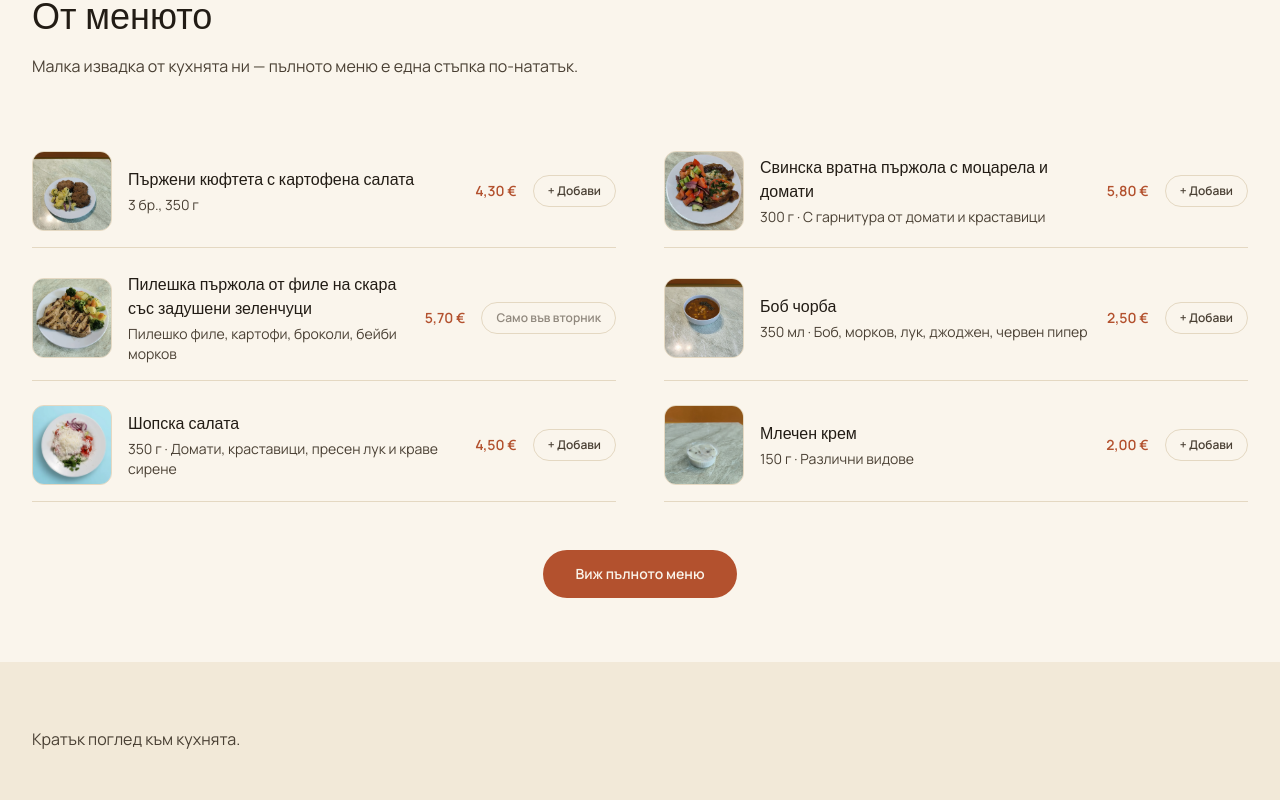
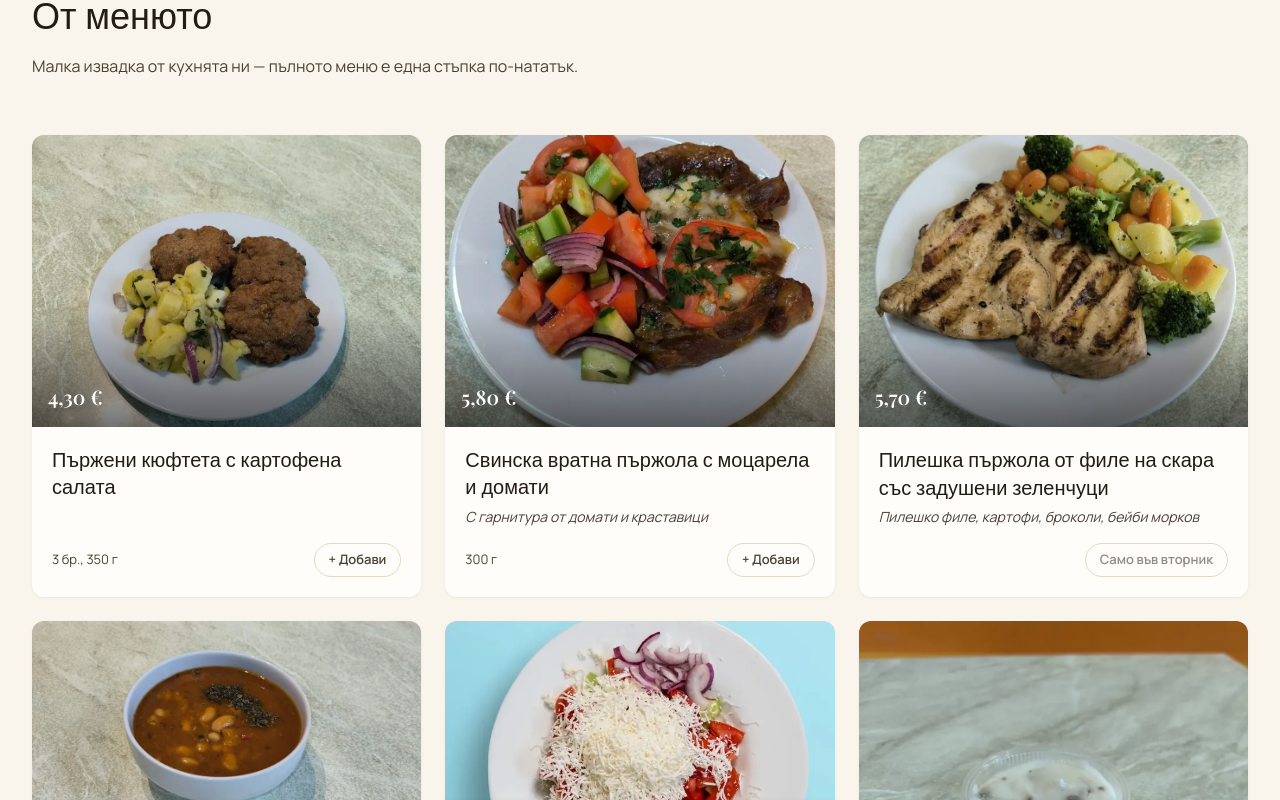
Before and after one commit to Efe1-alt/Restorant-Gourmand, a Next.js app: page / in a window 1280 px wide. Shown: the part 1700-2500 px from the top of the page. Built offline with nearby package versions, Linux system fonts and the light colour scheme.

Commit message:
Нова карта за ястия (DishCard) в менюто и началната страница
Co-Authored-By: Claude Opus 5.5 <noreply@anthropic.com>

```diff
--- a/src/app/globals.css
+++ b/src/app/globals.css
@@ -11,6 +11,8 @@
   --color-olive-dark: #3d4530;
   --color-gold: #c79a4b;
   --color-line: #e4d8c2;
+  /* Най-светлият тон — фон на картите в „Меню“ върху кремавата страница. */
+  --color-paper: #fffdf9;
 }
 
 @theme inline {
@@ -24,6 +26,7 @@
   --color-olive-dark: var(--color-olive-dark);
   --color-gold: var(--color-gold);
   --color-line: var(--color-line);
+  --color-paper: var(--color-paper);
   --font-serif: var(--font-fraunces);
   --font-sans: var(--font-manrope);
 }
--- a/src/app/menu/page.tsx
+++ b/src/app/menu/page.tsx
@@ -15,14 +15,14 @@ export default function MenuPage() {
     <>
       <Navbar />
       <main>
-        <section className="mx-auto max-w-6xl px-5 pb-24 pt-36 sm:px-8 sm:pt-40">
+        <section className="mx-auto max-w-6xl px-5 pb-24 pt-[124px] sm:px-8 sm:pt-[140px]">
           <div className="text-center">
             <h1 className="text-balance text-3xl font-medium leading-tight sm:text-4xl">
               Меню
             </h1>
           </div>
 
-          <div className="mt-14">
+          <div className="mt-9">
             <MenuTabs />
           </div>
         </section>
--- a/src/components/AddToCartButton.tsx
+++ b/src/components/AddToCartButton.tsx
@@ -7,12 +7,18 @@ import { todaysLunchDayId } from "@/lib/ordering";
 import { useSofiaNow } from "@/lib/use-sofia-now";
 import { QuantityStepper } from "./QuantityStepper";
 
-const pill =
-  "inline-flex min-h-11 items-center justify-center whitespace-nowrap rounded-full px-4 text-xs font-semibold transition-colors duration-200 sm:min-h-8 sm:px-3.5";
+const pills = {
+  md: "inline-flex min-h-11 items-center justify-center whitespace-nowrap rounded-full px-4 text-xs font-semibold transition-colors duration-200 sm:min-h-8 sm:px-3.5",
+  // Страницата „Меню“: 32px (34px от sm) — ::after разширява зоната за
+  // докосване до 44px на телефон.
+  compact:
+    "relative inline-flex h-8 items-center justify-center whitespace-nowrap rounded-full px-3.5 text-[13px] font-semibold transition-colors duration-200 after:absolute after:inset-x-0 after:-inset-y-1.5 after:content-[''] sm:h-[34px] sm:after:hidden",
+};
 
 // „+ Добави“ → кратко „✓ Добавено“ → брояч [ − ] 2 [ + ]. При 0 се връща в
 // „+ Добави“. Ястията от обедното меню се поръчват само в техния ден.
-export function AddToCartButton({ entry }: { entry: MenuEntry }) {
+export function AddToCartButton({ entry, size = "md" }: { entry: MenuEntry; size?: keyof typeof pills }) {
+  const pill = pills[size];
   const { add, quantityOf } = useCart();
   const now = useSofiaNow();
   const [justAdded, setJustAdded] = useState(false);
--- /dev/null
+++ b/src/components/DishCard.tsx
@@ -0,0 +1,99 @@
+"use client";
+
+import { useCallback, useState } from "react";
+import Image from "next/image";
+import { UtensilsCrossed } from "lucide-react";
+import type { MenuEntry, MenuItem } from "@/data/menu";
+import { menuImage } from "@/data/menu/images";
+import { AddToCartButton } from "./AddToCartButton";
+import { DishDialog } from "./DishDialog";
+
+// Карта на ястие („Меню“ и „От менюто“): снимка 4:3 с цената върху нея, име, съставки и
+// долу грамаж + „+ Добави“. Клик върху снимката или името отваря прозореца с
+// голямата снимка. entry липсва само за ястия без валидна цена.
+export function DishCard({
+  item,
+  entry,
+  className = "",
+}: {
+  item: MenuItem;
+  entry?: MenuEntry;
+  className?: string;
+}) {
+  const [open, setOpen] = useState(false);
+  const close = useCallback(() => setOpen(false), []);
+  const src = entry ? menuImage(entry) : null;
+  const openDialog = entry ? () => setOpen(true) : undefined;
+
+  const price = (
+    <span
+      className={`font-serif-heading absolute bottom-4 left-4 text-lg font-semibold sm:text-xl ${
+        src ? "text-white" : "text-terracotta"
+      }`}
+    >
+      {item.price}
+    </span>
+  );
+
+  return (
+    <article className={`group flex flex-col overflow-hidden rounded-xl bg-paper shadow-[0_1px_3px_rgba(0,0,0,0.06)] transition duration-200 hover:-translate-y-0.5 hover:shadow-[0_6px_16px_rgba(0,0,0,0.08)] ${className}`}>
+      <button
+        type="button"
+        onClick={openDialog}
+        disabled={!entry}
+        aria-label={`Виж снимка: ${item.name}`}
+        aria-haspopup="dialog"
+        className="relative block aspect-[4/3] w-full overflow-hidden bg-cream-soft focus-visible:outline-none focus-visible:ring-2 focus-visible:ring-inset focus-visible:ring-terracotta disabled:cursor-default"
+      >
+        {src ? (
+          <>
+            <Image
+              src={src}
+              alt={item.name}
+              fill
+              sizes="(min-width: 1024px) 384px, (min-width: 640px) 50vw, 100vw"
+              className="object-cover transition-transform duration-[400ms] group-hover:scale-[1.04]"
+            />
+            {/* Тъмен градиент отдолу, за да се чете цената върху всяка снимка. */}
+            <span aria-hidden className="absolute inset-x-0 bottom-0 h-2/5 bg-linear-to-t from-black/55 to-transparent" />
+          </>
+        ) : (
+          <span aria-hidden className="flex h-full w-full items-center justify-center text-ink-soft/35">
+            <UtensilsCrossed className="h-14 w-14" strokeWidth={1.25} />
+          </span>
+        )}
+        {price}
+      </button>
+
+      <div className="flex flex-1 flex-col px-5 pb-5 pt-[18px]">
+        {/* line-clamp е на span-а — върху бутон (inline-block) не работи. */}
+        <h3 title={item.name} className="text-lg font-medium leading-snug text-ink sm:text-xl">
+          {entry ? (
+            <button
+              type="button"
+              onClick={openDialog}
+              aria-haspopup="dialog"
+              className="block w-full text-left transition-colors duration-200 hover:text-terracotta focus-visible:outline-none focus-visible:ring-2 focus-visible:ring-terracotta"
+            >
+              <span className="line-clamp-2">{item.name}</span>
+            </button>
+          ) : (
+            <span className="line-clamp-2">{item.name}</span>
+          )}
+        </h3>
+        {item.description && (
+          <p title={item.description} className="mt-1.5 line-clamp-2 text-sm italic leading-normal text-ink-soft">
+            {item.description}
+          </p>
+        )}
+
+        <div className="mt-auto flex items-center justify-between gap-3 pt-4">
+          <span className="text-[13px] text-ink-soft">{item.weight}</span>
+          {entry && <AddToCartButton entry={entry} size="compact" />}
+        </div>
+      </div>
+
+      {entry && <DishDialog entry={entry} open={open} onClose={close} />}
+    </article>
+  );
+}
--- a/src/components/DishOpener.tsx
+++ /dev/null
@@ -1,42 +0,0 @@
-"use client";
-
-import { useCallback, useState } from "react";
-import { menuItemDetails, type MenuEntry } from "@/data/menu";
-import { MenuThumb } from "./MenuThumb";
-import { DishDialog } from "./DishDialog";
-
-// Лявата част на реда в менюто (снимка + име + грамаж/описание). Целият блок
-// отваря прозореца с ястието — бутонът е в заглавието, а after:inset-0 го
-// разпъва върху снимката и текста, без да покрива цената и „+ Добави“.
-export function DishOpener({ entry, stacked = false }: { entry: MenuEntry; stacked?: boolean }) {
-  const [open, setOpen] = useState(false);
-  const close = useCallback(() => setOpen(false), []);
-  const details = menuItemDetails(entry.item);
-
-  return (
-    <div className={`group relative flex min-w-0 flex-1 items-center gap-3 sm:gap-4 ${
-        // В „Меню“ на телефон заема целия ред — цената и „+ Добави“ слизат отдолу.
-        stacked ? "basis-full sm:basis-auto" : ""
-      }`}>
-      <MenuThumb entry={entry} />
-      <div className="min-w-0 flex-1">
-        <h3 className="font-medium">
-          <button
-            type="button"
-            onClick={() => setOpen(true)}
-            aria-haspopup="dialog"
-            className="text-left transition-colors duration-200 after:absolute after:inset-0 after:rounded-xl group-hover:text-terracotta focus-visible:outline-none focus-visible:after:ring-2 focus-visible:after:ring-terracotta"
-          >
-            {entry.item.name}
-          </button>
-        </h3>
-        {details && (
-          <p className="mt-1 font-sans text-sm text-ink-soft">
-            {details}
-          </p>
-        )}
-      </div>
-      <DishDialog entry={entry} open={open} onClose={close} />
-    </div>
-  );
-}
--- a/src/components/MenuPreview.tsx
+++ b/src/components/MenuPreview.tsx
@@ -1,7 +1,6 @@
 import Link from "next/link";
 import { ScrollReveal } from "./ScrollReveal";
-import { AddToCartButton } from "./AddToCartButton";
-import { DishOpener } from "./DishOpener";
+import { DishCard } from "./DishCard";
 import { menuEntries } from "@/data/menu";
 
 // Извадка от пълното меню — по едно-две ястия от всяка категория. Данните
@@ -32,25 +31,13 @@ export function MenuPreview() {
         </p>
       </ScrollReveal>
 
-      <div className="mt-14 grid grid-cols-1 gap-x-12 gap-y-2 sm:grid-cols-2">
-        {entries.map((entry, i) => {
-          const dish = entry.item;
-          return (
-            <ScrollReveal
-              key={dish.name}
-              delay={i * 0.06}
-              className="flex items-center gap-3 border-b border-line py-4 sm:gap-4"
-            >
-              <DishOpener entry={entry} />
-              <div className="flex shrink-0 items-center gap-4">
-                <span className="whitespace-nowrap text-sm font-semibold text-terracotta">
-                  {dish.price}
-                </span>
-                <AddToCartButton entry={entry} />
-              </div>
-            </ScrollReveal>
-          );
-        })}
+      {/* Същите карти като в страницата „Меню“. */}
+      <div className="mt-14 grid grid-cols-1 gap-4 sm:grid-cols-2 sm:gap-6 lg:grid-cols-3">
+        {entries.map((entry, i) => (
+          <ScrollReveal key={entry.item.name} delay={i * 0.06} className="flex">
+            <DishCard item={entry.item} entry={entry} className="flex-1" />
+          </ScrollReveal>
+        ))}
       </div>
 
       <ScrollReveal delay={0.2} className="mt-12 text-center">
--- a/src/components/MenuTabs.tsx
+++ b/src/components/MenuTabs.tsx
@@ -4,14 +4,12 @@ import { useState } from "react";
 import { AnimatePresence, motion } from "framer-motion";
 import { siteConfig } from "@/lib/site-config";
 import { useSofiaNow } from "@/lib/use-sofia-now";
-import { AddToCartButton } from "./AddToCartButton";
-import { DishOpener } from "./DishOpener";
+import { DishCard } from "./DishCard";
 import {
   LUNCH_SECTION,
   findMenuEntry,
   lunchDays,
   lunchEntryId,
-  menuItemDetails,
   menuSections,
   sectionEntryId,
 } from "@/data/menu";
@@ -36,10 +34,13 @@ function pillClass(active: boolean, size: "lg" | "sm") {
 
 export function MenuTabs() {
   const [active, setActive] = useState<string>(menuSections[0].name);
-  // Винаги започва от понеделник (и след презареждане).
-  const [dayIndex, setPickedDay] = useState(0);
+  const [pickedDay, setPickedDay] = useState<number | null>(null);
 
-  const isSunday = useSofiaNow()?.weekday === 0;
+  // По подразбиране — днешният ден; в неделя (и преди hydration) — понеделник.
+  const weekday = useSofiaNow()?.weekday ?? null;
+  const isSunday = weekday === 0;
+  const todayIndex = weekday === null || isSunday ? 0 : weekday - 1;
+  const dayIndex = pickedDay ?? todayIndex;
 
   const isLunch = active === LUNCH_SECTION;
   const section = menuSections.find((s) => s.name === active) ?? menuSections[0];
@@ -86,7 +87,7 @@ export function MenuTabs() {
         </div>
       )}
 
-      <div className="mt-14 min-h-[320px]">
+      <div className="mt-10 min-h-[320px]">
         <AnimatePresence mode="wait">
           <motion.div
             key={listKey}
@@ -94,32 +95,17 @@ export function MenuTabs() {
             animate={{ opacity: 1, y: 0 }}
             exit={{ opacity: 0, y: -8 }}
             transition={{ duration: 0.25, ease: [0.22, 1, 0.36, 1] }}
-            className="mx-auto max-w-4xl divide-y divide-line"
+            className="mx-auto grid max-w-[1200px] grid-cols-1 gap-4 sm:grid-cols-2 sm:gap-6 lg:grid-cols-3"
           >
-            {items.map((item, i) => {
-              const details = menuItemDetails(item);
-              const entry = findMenuEntry(
-                isLunch ? lunchEntryId(day, item) : sectionEntryId(section.key, item)
-              );
-              return (
-                <div key={`${i}-${item.name}`} className="flex flex-wrap items-center gap-x-4 gap-y-3 py-4 sm:flex-nowrap">
-                  {entry ? (
-                    <DishOpener entry={entry} stacked />
-                  ) : (
-                    <div className="min-w-0 flex-1">
-                      <h3 className="font-medium">{item.name}</h3>
-                      {details && <p className="mt-1 font-sans text-sm text-ink-soft">{details}</p>}
-                    </div>
-                  )}
-                  <div className="ml-auto flex shrink-0 items-center gap-4">
-                    <span className="whitespace-nowrap text-sm font-semibold text-terracotta">
-                      {item.price}
-                    </span>
-                    {entry && <AddToCartButton entry={entry} />}
-                  </div>
-                </div>
-              );
-            })}
+            {items.map((item, i) => (
+              <DishCard
+                key={`${i}-${item.name}`}
+                item={item}
+                entry={findMenuEntry(
+                  isLunch ? lunchEntryId(day, item) : sectionEntryId(section.key, item)
+                )}
+              />
+            ))}
           </motion.div>
         </AnimatePresence>
       </div>
--- a/src/components/MenuThumb.tsx
+++ /dev/null
@@ -1,22 +0,0 @@
-import Image from "next/image";
-import { UtensilsCrossed } from "lucide-react";
-import type { MenuEntry } from "@/data/menu";
-import { menuImage } from "@/data/menu/images";
-
-// Квадратна миниатюра до ястието — еднаква в „От менюто“ и в страницата
-// „Меню“. Снимките са на сив мрамор — saturate(0.95) леко ги приглушава
-// спрямо кремавия фон. Без снимка → кремав квадрат с прибори.
-export function MenuThumb({ entry }: { entry: MenuEntry }) {
-  const src = menuImage(entry);
-  return (
-    <div className="relative h-16 w-16 shrink-0 overflow-hidden rounded-xl border border-line bg-cream-soft sm:h-20 sm:w-20">
-      {src ? (
-        <Image src={src} alt={entry.item.name} fill sizes="80px" className="object-cover saturate-[.95]" />
-      ) : (
-        <div aria-hidden className="flex h-full w-full items-center justify-center text-ink-soft/50">
-          <UtensilsCrossed className="h-6 w-6" strokeWidth={1.5} />
-        </div>
-      )}
-    </div>
-  );
-}
```
